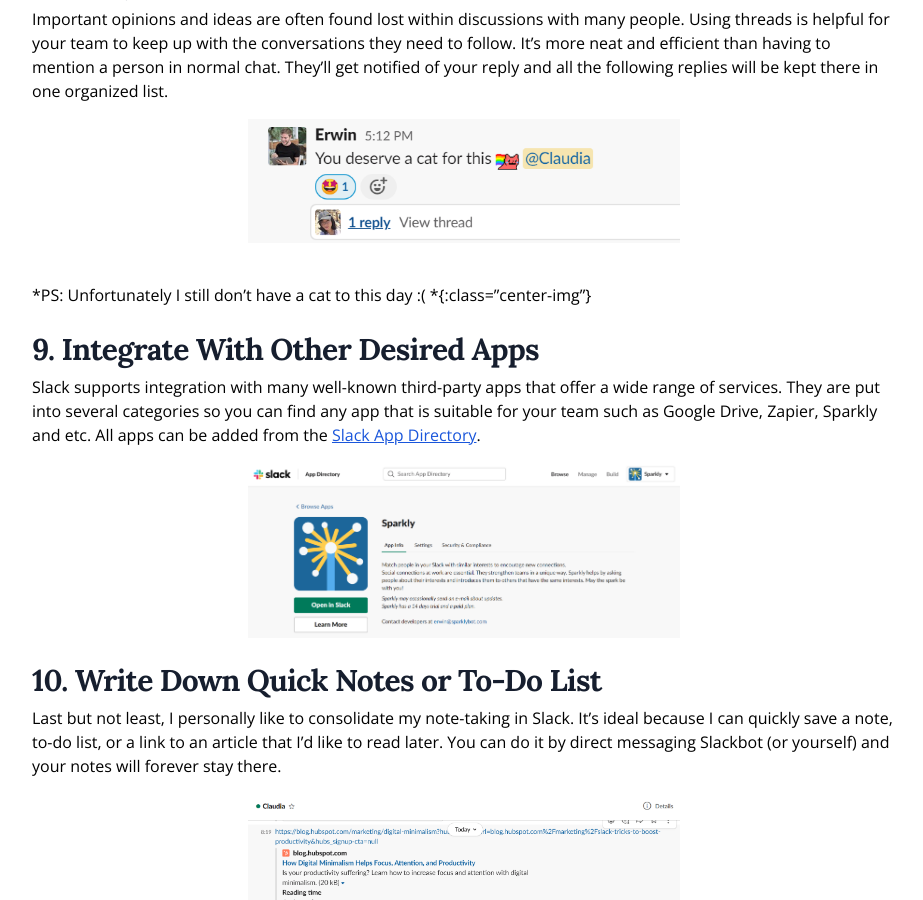
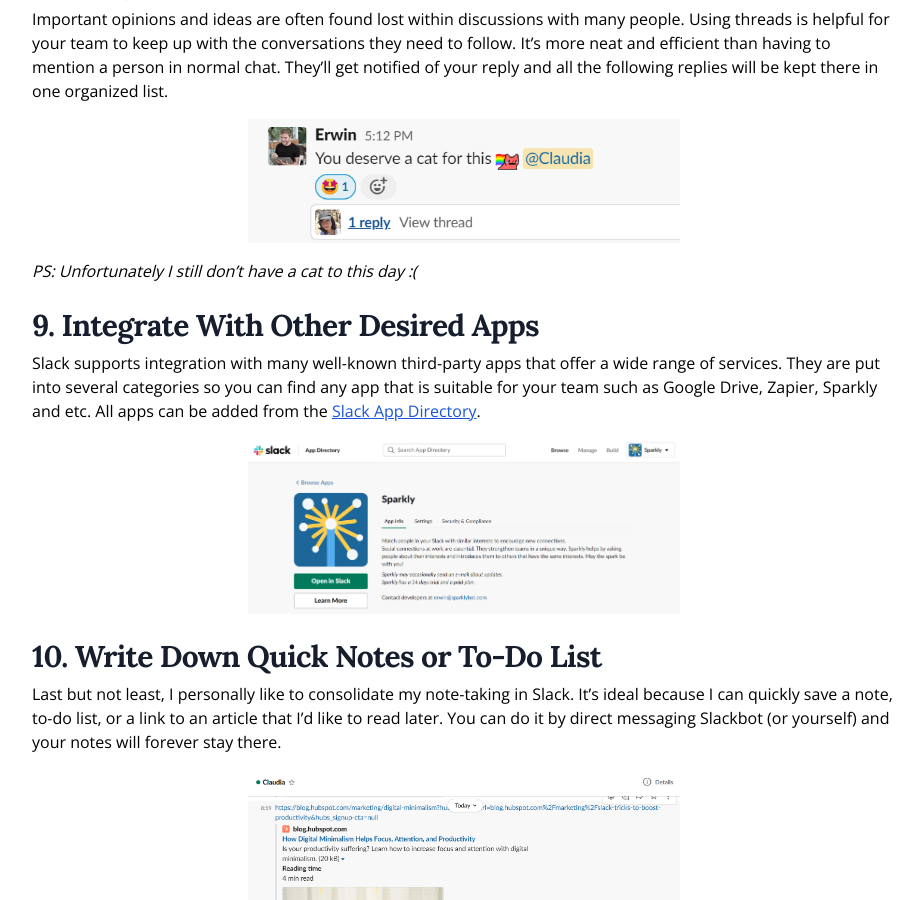
Before and after one commit to Sparklybot/sparklybot.github.io, a Jekyll site: the page built from _posts/2020-07-29-slack-workflow-guides.markdown, in a window 1280 px wide and 900 px high, scrolled down 4755 px. Shown: the whole window, without its empty margins (176-1099 px from the left). Built offline with Jekyll 4.4.1, drawn with Linux system fonts in a browser that asks for light colours; comment, search, counter and statistics services are not loaded.

Commit message:
Updated Slack Workflow Guides

```diff
--- a/_posts/2020-07-29-slack-workflow-guides.markdown
+++ b/_posts/2020-07-29-slack-workflow-guides.markdown
@@ -66,8 +66,9 @@
 
 Important opinions and ideas are often found lost within discussions with many people. Using threads is helpful for your team to keep up with the conversations they need to follow. It’s more neat and efficient than having to mention a person in normal chat. They’ll get notified of your reply and all the following replies will be kept there in one organized list.
 
-![Slack_thread new.png](/uploads/Slack_thread%20new.png){:class="center-img"} \
-*PS: Unfortunately I still don’t have a cat to this day :( *{:class="center-img"}
+![Slack_thread new.png](/uploads/Slack_thread%20new.png){:class="center-img"}
+{:center-img}
+*PS: Unfortunately I still don’t have a cat to this day :(*
 
 ## 9. Integrate With Other Desired Apps
 
```
